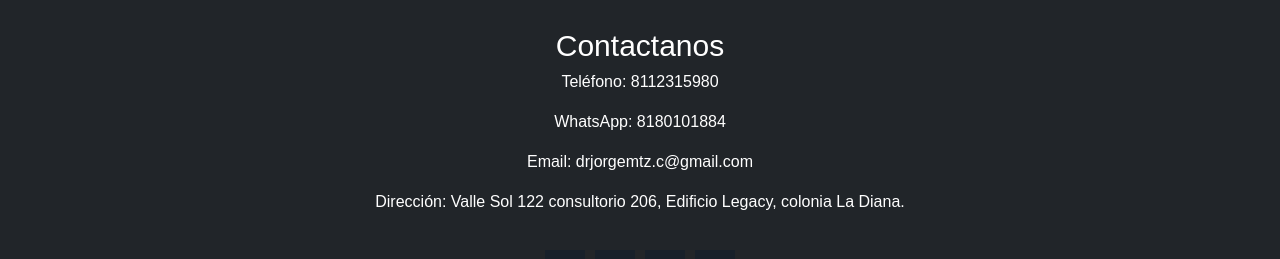
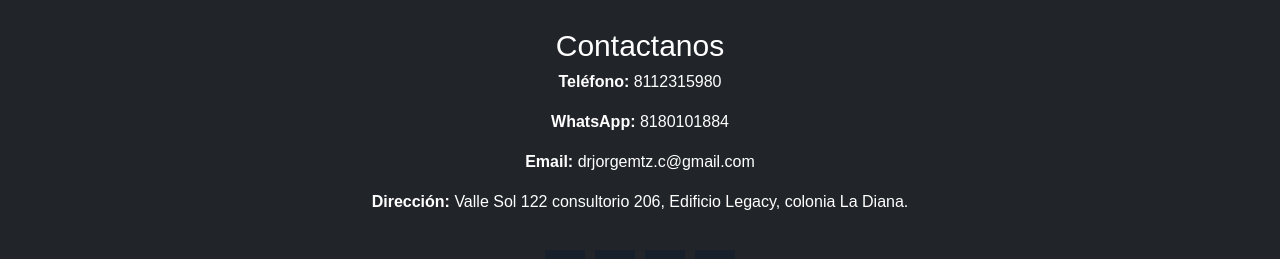
Before and after one commit to CarlosMtz1281/Dr.JorgeMtz, a React (Vite) app: page /Dr.JorgeMtz/Informacion in a window 1280 px wide. Shown: the part 2023-2282 px from the top of the page. Built offline with nearby package versions, Linux system fonts and the light colour scheme.

Commit message:
small changes

```diff
--- a/src/App.css
+++ b/src/App.css
@@ -681,6 +681,8 @@ box-sizing: border-box;
 
 }
 
+
+
 .cajaTratamientosImg {
   background-size: 150%,150%;
   height: 100%;
@@ -784,6 +786,11 @@ box-sizing: border-box;
   width: 100%;
   height: auto;
   object-fit: cover;
+}
+.fotoTratamientos2{
+  width: 100%;
+  height: 100%;
+  object-fit: contain;
 }
 
 /* ---------------- FOOTER------------*/
--- a/src/components/Footer.jsx
+++ b/src/components/Footer.jsx
@@ -5,10 +5,10 @@ export default function Footer() {
     <section className="pieDePagina">
       <h1 className="tituloFotter">Contactanos</h1>
         <div className="footerTxtWrap">
-            <p className="textoFooter">Teléfono: 8112315980</p>
-            <p className="textoFooter">WhatsApp: 8180101884</p>
-            <p className="textoFooter">Email: drjorgemtz.c@gmail.com </p>
-            <p className="textoFooter">Dirección: Valle Sol 122 consultorio 206, Edificio Legacy, colonia La Diana.</p>
+            <p className="textoFooter"><strong>Teléfono: </strong> 8112315980</p>
+            <p className="textoFooter"> <strong>WhatsApp: </strong>8180101884</p>
+            <p className="textoFooter"><strong>Email: </strong> drjorgemtz.c@gmail.com </p>
+            <p className="textoFooter"><strong>Dirección:</strong>  Valle Sol 122 consultorio 206, Edificio Legacy, colonia La Diana.</p>
 
         </div>
 
--- a/src/components/inicio/Banner.jsx
+++ b/src/components/inicio/Banner.jsx
@@ -8,7 +8,9 @@ export default function Banner(){
             <div className="textoBanner">
                 {/*agregar spacer */}
             <h1 className = "tittle">Dr. Jorge Martínez</h1>
+
           <p className = "subtitle">Cirugía Maxilofacial</p>
+
           </div>
         </div>
 
--- a/src/components/inicio/Tratamientos.jsx
+++ b/src/components/inicio/Tratamientos.jsx
@@ -1,7 +1,7 @@
 
 import img1 from '../../assets/fotosConsultorio/foto11.jpg'
 import img2 from '../../assets/FotosTratamientos/implantes.jpg'
-import img3 from '../../assets/FotosTratamientos/fotoPerfil.jpeg'
+import img3 from '../../assets/FotosTratamientos/facial.jpeg'
 import img4 from '../../assets/FotosTratamientos/tercerosMolares.jpeg'
 import img5 from '../../assets/FotosTratamientos/laser.jpeg'
 import img6 from '../../assets/FotosTratamientos/bucal.jpeg'
@@ -40,7 +40,7 @@ export default function Tratamientos(){
 
                 </div>
                     <div className="cajaTratamientosImg" >
-                            <img src={img3} alt="Error" className='fotoTratamientos' />
+                            <img src={img3} alt="Error" className='fotoTratamientos2' />
                     </div>
             </div>
 
```
Also changed, not shown: src/assets/FotosTratamientos/facial.jpeg (added).
